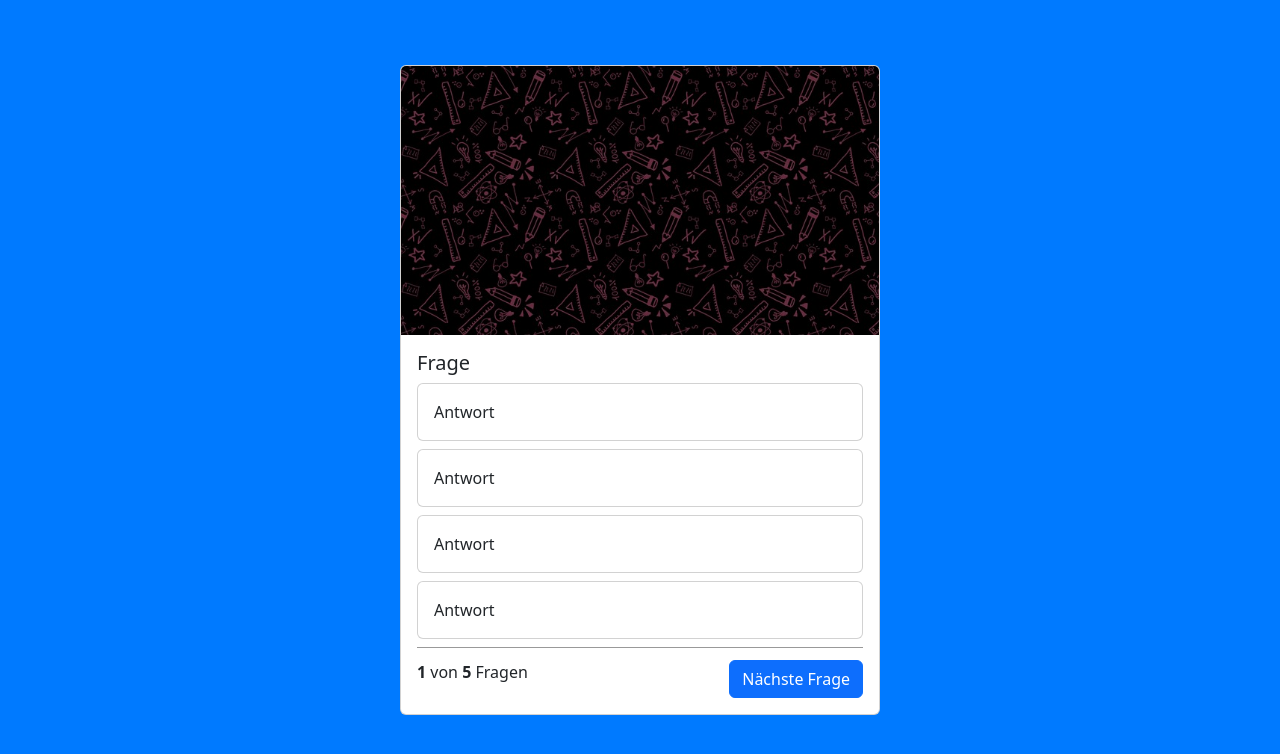
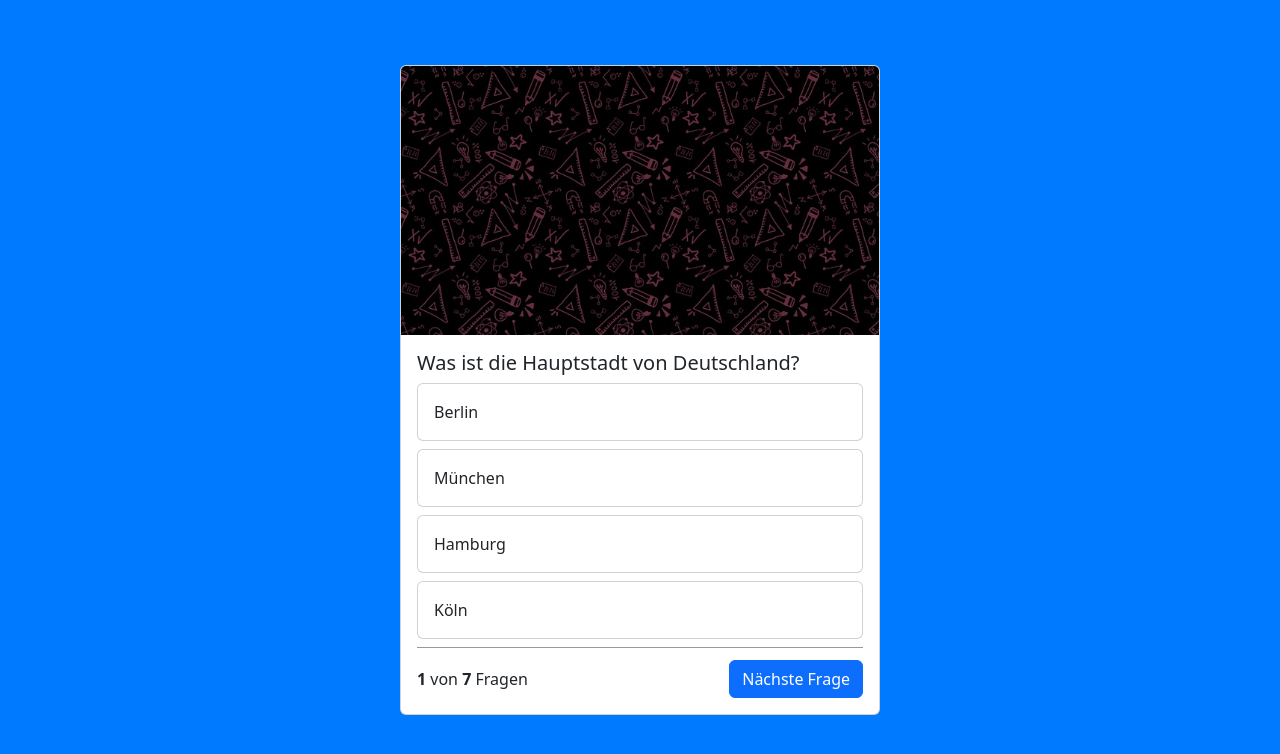
Before and after one commit to JoRg10110/Quiz-App, a plain HTML site: page index.html in a window 1280 px wide. Shown: the part 60-814 px from the top of the page. Drawn offline with nearby package versions, Linux system fonts and the light colour scheme.

Commit message:
addClassList

```diff
--- a/index.html
+++ b/index.html
@@ -12,7 +12,7 @@
     <title>Quiz-App</title>
 
 </head>
-<body>
+<body onload="init()">
 
     <nav class="navbar bg-body-tertiary">
         <div class="container-fluid">
@@ -24,35 +24,35 @@
         <div class="card quiz_card">
             <img src="img/school-supplies-7069763_640.jpg" class="card-img-top" alt="...">
             <div class="card-body">
-                <h5 class="card-title">Frage</h5>
+                <h5 class="card-title" id="questiontext" >Frage</h5>
 
-                <div class="card mb-2">
-                    <div class="card-body">
+                <div class="card quiz-answer-card mb-2" onclick="answer('answer_1')">
+                    <div class="card-body" id="answer_1">
                     Antwort
                     </div>
                 </div>
 
-                <div class="card mb-2">
-                    <div class="card-body">
+                <div class="card quiz-answer-card mb-2" onclick="answer('answer_2')">
+                    <div class="card-body" id="answer_2">
                     Antwort
                     </div>
                 </div>
 
-                <div class="card mb-2">
-                    <div class="card-body">
+                <div class="card quiz-answer-card mb-2" onclick="answer('answer_3')">
+                    <div class="card-body" id="answer_3">
                     Antwort
                     </div>
                 </div>
 
-                <div class="card mb-2">
-                    <div class="card-body">
+                <div class="card quiz-answer-card mb-2" onclick="answer('answer_4')">
+                    <div class="card-body" id="answer_4">
                     Antwort
                     </div>
                 </div>
 
                 <div class="question-footer">
                     <span>
-                        <b>1</b> von <b>5</b> Fragen
+                        <b>1</b> von <b id="all-questions"></b> Fragen
                     </span>
 
                     <button class="btn btn-primary">Nächste Frage</button>
--- a/script.js
+++ b/script.js
@@ -0,0 +1,92 @@
+let questions = [
+          {
+            "question": "Was ist die Hauptstadt von Deutschland?",
+            "answer_1": "Berlin",
+            "answer_2": "München",
+            "answer_3": "Hamburg",
+            "answer_4": "Köln",
+            "right_answer": 1
+          },
+          {
+            "question": "Wie viele Kontinente gibt es auf der Erde?",
+            "answer_1": "5",
+            "answer_2": "7",
+            "answer_3": "6",
+            "answer_4": "8",
+            "right_answer": 2
+          },
+          {
+            "question": "Welches chemische Element hat das Symbol 'O'?",
+            "answer_1": "Silber",
+            "answer_2": "Osmium",
+            "answer_3": "Sauerstoff",
+            "answer_4": "Gold",
+            "right_answer": 1
+          },
+          {
+            "question": "Wer schrieb 'Die Verwandlung'?",
+            "answer_1": "Goethe",
+            "answer_2": "Schiller",
+            "answer_3": "Kafka",
+            "answer_4": "Mann",
+            "right_answer": 3
+          },
+          {
+            "question": "Was ist die Quadratwurzel von 64?",
+            "answer_1": "6",
+            "answer_2": "7",
+            "answer_3": "8",
+            "answer_4": "9",
+            "right_answer": 3
+          },
+          {
+            "question": "Welcher Planet ist der größte in unserem Sonnensystem?",
+            "answer_1": "Erde",
+            "answer_2": "Mars",
+            "answer_3": "Jupiter",
+            "answer_4": "Saturn",
+            "right_answer": "3"
+          },
+          {
+            "question": "In welchem Jahr fiel die Berliner Mauer?",
+            "answer_1": "1989",
+            "answer_2": "1988",
+            "answer_3": "1987",
+            "answer_4": "1990",
+            "right_answer": 1
+          }
+
+]
+
+let currentQuestion = 0;
+
+
+function init(){
+    document.getElementById('all-questions').innerHTML = questions.length;
+
+    showQuestion();
+}
+
+function showQuestion(){
+    let question = questions[currentQuestion];
+
+    document.getElementById('questiontext').innerHTML = question['question'];
+    document.getElementById('answer_1').innerHTML = question['answer_1'];
+    document.getElementById('answer_2').innerHTML = question['answer_2'];
+    document.getElementById('answer_3').innerHTML = question['answer_3'];
+    document.getElementById('answer_4').innerHTML = question['answer_4'];
+}
+
+function answer(selection) {
+    let question = questions[currentQuestion];
+    let selectedQuestionsNumber = selection.slice(-1);
+
+    if (selectedQuestionsNumber == question['right_answer']) {
+      document.getElementById(selection).parentNode.classList.add('bg-success');
+        console.log('Richtige Antwort');
+    } else {
+      document.getElementById(selection).parentNode.classList.add('bg-danger');
+        console.log('Falsche Antwort');
+    }
+
+}
--- a/style.css
+++ b/style.css
@@ -10,13 +10,23 @@ body {
     align-items: center;
 }
 
+.quiz_card {
+    width: 30rem;
+}
+
 .question-footer {
     display: flex;
     justify-content: space-between;
+    align-items: center;
     border-top: 1px solid rgba(0,0,0,0.4);
     padding-top: 12px;
 }
 
-.quiz_card {
-    width: 30rem;
+.quiz-answer-card:hover {
+    cursor: pointer;
+    background-color: rgba(0, 0, 0, 0.05);
 }
+
+.bg-success, .bg-danger {
+    color: white;
+}
```
